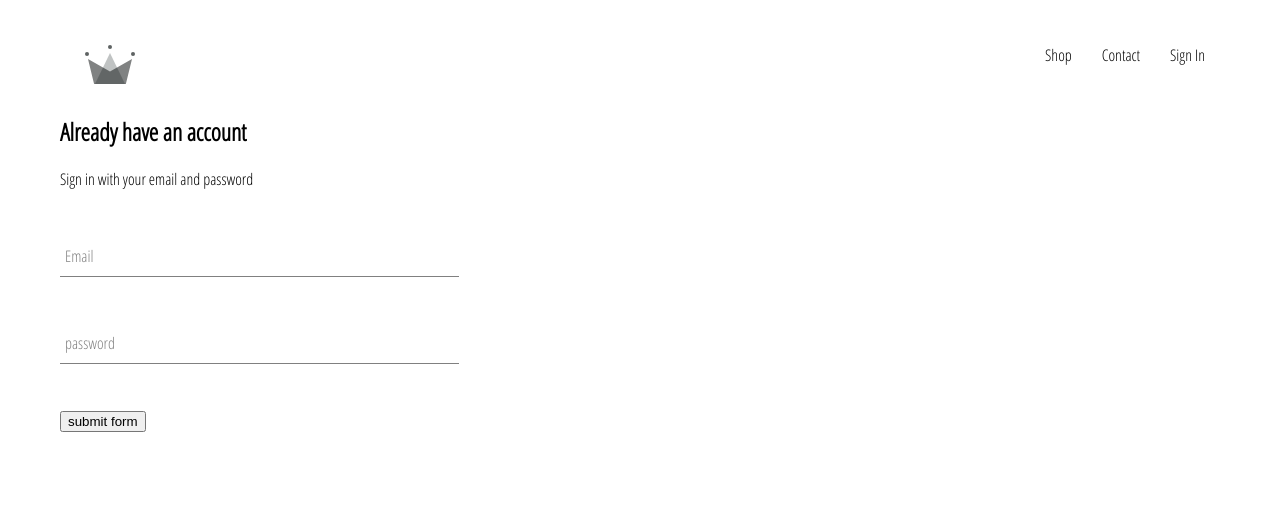
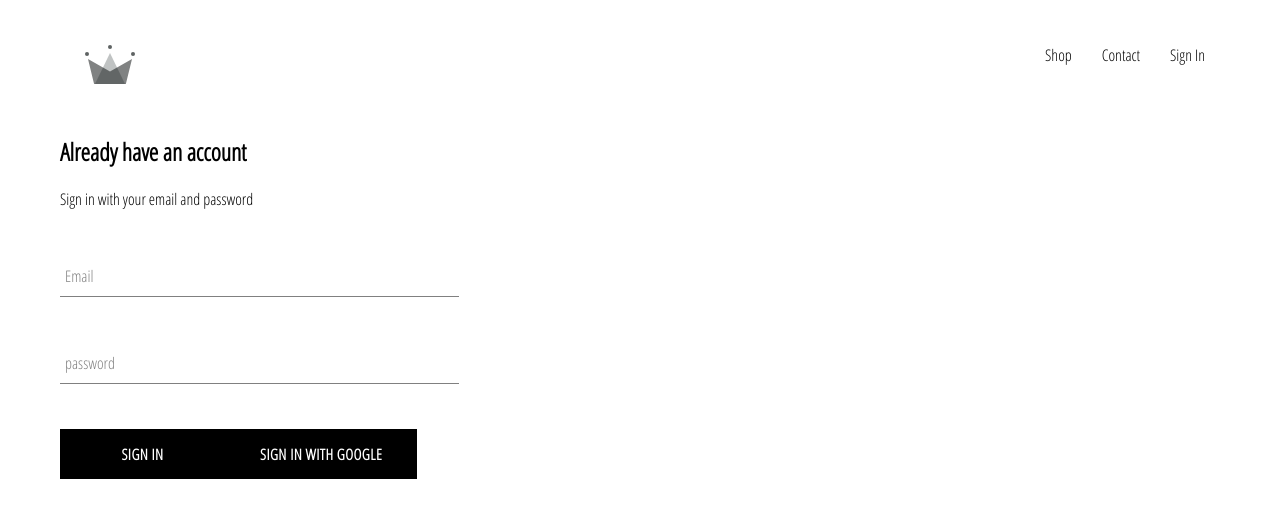
Before and after one commit to ziaddessoki/clothing-app, a React (Create React App) app: page /auth in a window 1280 px wide. Shown: the top 518 px of the page. Built offline with nearby package versions, Linux system fonts and the light colour scheme; no server answers.

Commit message:
sign in with google

```diff
--- a/package.json
+++ b/package.json
@@ -6,6 +6,9 @@
     "@testing-library/jest-dom": "^5.14.1",
     "@testing-library/react": "^11.2.7",
     "@testing-library/user-event": "^12.8.3",
+    "dotenv": "^10.0.0",
+    "firebase": "^9.0.0",
+    "firebase-tools": "^9.16.6",
     "node-sass": "^6.0.1",
     "react": "^17.0.2",
     "react-dom": "^17.0.2",
--- /dev/null
+++ b/src/components/customButton/customButton.component.jsx
@@ -0,0 +1,12 @@
+import React from 'react'
+import './customButton.styles.scss'
+
+const CustomButton = ({ children, ...otherProps }) => {
+    return (
+        <button className="custom-button" {...otherProps}>
+            {children}
+        </button>
+    )
+}
+
+export default CustomButton
--- /dev/null
+++ b/src/components/customButton/customButton.styles.scss
@@ -0,0 +1,22 @@
+.custom-button {
+    min-width: 165px;
+    width: auto;
+    height: 50px;
+    letter-spacing: 0.5px;
+    line-height: 50px;
+    padding: 0 35px 0 35px;
+    font-size: 15px;
+    background-color: black;
+    color: white;
+    text-transform: uppercase;
+    font-family: 'Open Sans Condensed';
+    font-weight: bolder;
+    border: none;
+    cursor: pointer;
+
+    &:hover {
+      background-color: white;
+      color: black;
+      border: 1px solid black;
+    }
+  }
--- a/src/components/signIn/signIn.component.jsx
+++ b/src/components/signIn/signIn.component.jsx
@@ -2,6 +2,8 @@
 import './signIn.styles.scss'
 
 import FormInput from '../form-input/formInput.component'
+import CustomButton from '../customButton/customButton.component'
+import { signInWithGoogle } from '../../firebase/firebase.utils'
 
 export default class SignIn extends Component {
     constructor(props) {
@@ -35,7 +37,8 @@
 
                     <FormInput name="password" type="password" label='password' handleChange={this.handleChange} value={this.state.password} required />
 
-                    <input type='submit' value='submit form' />
+                    <CustomButton type='submit'>Sign In</CustomButton>
+                    <CustomButton onClick={signInWithGoogle}>Sign In With Google</CustomButton>
                 </form>
             </div>
         )
--- a/src/components/signIn/signIn.styles.scss
+++ b/src/components/signIn/signIn.styles.scss
@@ -1,3 +1,9 @@
 .sign-in{
     width: 30vw;
+    display: flex;
+    flex-direction: column;
+
+    .title{
+        margin: 10px 0;
+    }
 }
--- /dev/null
+++ b/src/firebase/firebase.utils.js
@@ -0,0 +1,28 @@
+import firebase from "firebase/compat/app";
+import "firebase/compat/firestore";
+import "firebase/compat/auth"
+
+
+
+
+const firebaseConfig = {
+    apiKey: process.env.REACT_APP_FIREBASE_API_KEY,
+    authDomain: process.env.REACT_APP_FIREBASE_AUTH_DOMAIN,
+    projectId: process.env.REACT_APP_FIREBASE_PROJECT_ID,
+    storageBucket: process.env.REACT_APP_FIREBASE_STORAGE_BUCKET,
+    messagingSenderId: process.env.REACT_APP_FIREBASE_MESSAGING_SENDER_ID,
+    appId: process.env.REACT_APP_FIREBASE_APP_ID,
+    measurementId: process.env.REACT_APP_FIREBASE_MEASUREMENT_ID
+}
+
+firebase.initializeApp(firebaseConfig)
+
+export const auth = firebase.auth()
+export const firestore = firebase.firestore()
+
+
+const provider = new firebase.auth.GoogleAuthProvider();
+provider.setCustomParameters({ prompt: "select_account" })
+export const signInWithGoogle = () => auth.signInWithPopup(provider)
+
+export default firebase;
```
Also changed, not shown: 2 other files (tests, documents, lock files or other folders).
